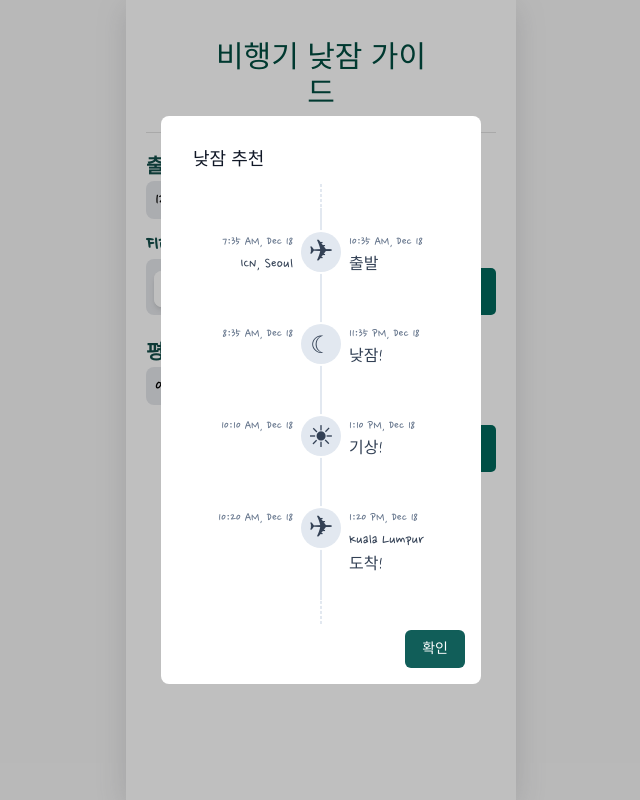
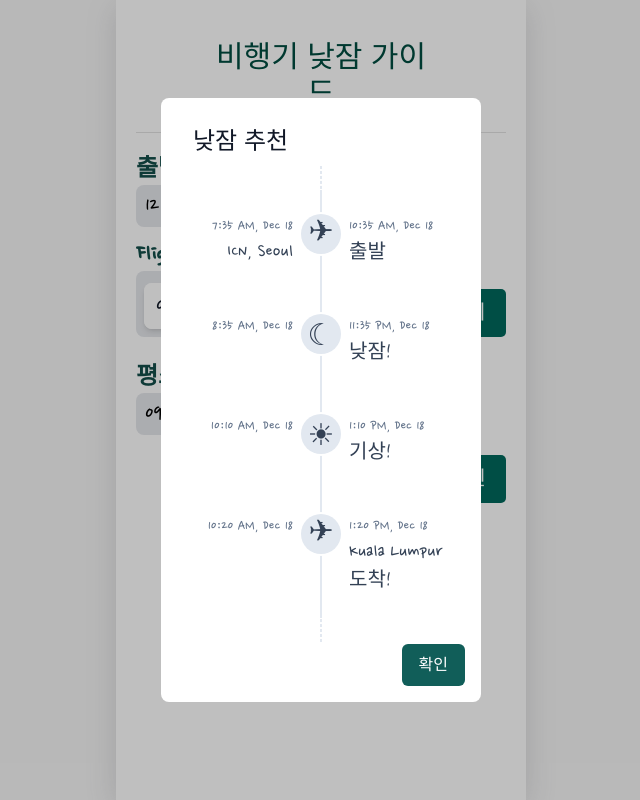
Before and after one commit to iyk2h/jubilant-goggles, a Next.js app: page / in a window 1280 px wide. Both pictures are taken after a click on the button "확인". Shown: the whole page, without its empty margins (319-959 px from the left). Built offline with nearby package versions, Linux system fonts and the light colour scheme; a web font is replaced by a local one.

Commit message:
refactor: 폰트에 맞게 글자 크기 변경

```diff
--- a/app/components/FlightInfo.js
+++ b/app/components/FlightInfo.js
@@ -83,15 +83,15 @@ const FlightInfo = () => {
         <div>
           <div className="flex justify-between  mx-5">
             <div className="text-center">
-              <p className="text-5xl">{response.departureAirportCode}</p>
-              <p className="text-l">{response.departureCity}</p>
-              <p className="text-l mt-1">{response.departureTime}</p>
+              <p className="text-6xl">{response.departureAirportCode}</p>
+              <p className="text-xl">{response.departureCity}</p>
+              <p className="text-xl mt-1">{response.departureTime}</p>
             </div>
-            <p className="text-4xl"> ✈︎ </p>
+            <p className="text-5xl mt-2"> ✈︎ </p>
             <div className="text-center">
-              <p className="text-5xl"> {response.arrivalAirportCode}</p>
-              <p className="text-l">{response.arrivalCity}</p>
-              <p className="text-l mt-1">{response.arrivalTime}</p>
+              <p className="text-6xl"> {response.arrivalAirportCode}</p>
+              <p className="text-xl">{response.arrivalCity}</p>
+              <p className="text-xl mt-1">{response.arrivalTime}</p>
             </div>
           </div>
           <div className="flex justify-end mt-4">
@@ -106,10 +106,10 @@ const FlightInfo = () => {
         <div>
           <section>
             <div>
-              <h2 className="text-xl font-bold text-teal-900">출발 날짜</h2>
+              <h2 className="text-2xl font-bold text-teal-900">출발 날짜</h2>
               <div>
                 <input
-                  className="text-xl font-bol bg-gray-200 rounded-lg px-2 py-1 cursor-pointer"
+                  className="text-2xl font-bol bg-gray-200 rounded-lg px-2 py-1 cursor-pointer"
                   type="date"
                   value={departureDate}
                   onChange={(e) => setDepartureDate(e.target.value)}
@@ -120,7 +120,7 @@ const FlightInfo = () => {
 
           <section className="flex justify-between">
             <div>
-              <h2 className="text-xl font-bold text-teal-900 pt-2 mt-1">
+              <h2 className="text-2xl font-bold text-teal-900 pt-2 mt-1">
                 Flight Number
               </h2>
               <div className=" w-fit flex flex-wrap gap-2 bg-gray-200 rounded-lg p-2">
@@ -133,8 +133,8 @@ const FlightInfo = () => {
                     setSelected={setAirlineCode}
                   />
                 </div>
-                <div className="w-12 h-9 mt-1 relative cursor-default overflow-hidden rounded-lg bg-white text-left shadow-md focus:outline-none">
-                  <div className="outline-none border-none p-2 text-sm leading-5 text-gray-900 focus:ring-0">
+                <div className="w-12 h-fit mt-1 relative cursor-default overflow-hidden rounded-lg bg-white text-left shadow-md focus:outline-none">
+                  <div className="outline-none border-none p-2 text-2xl leading-5 text-gray-900 focus:ring-0">
                     <input
                       type="text"
                       value={flightNumber}
--- a/app/components/MyButton.js
+++ b/app/components/MyButton.js
@@ -8,7 +8,7 @@ export default function MyButton({ text, type, onClick }) {
   return (
     <div>
       <button
-        className={["MyButton", `MyButton_${btnType}`].join(" ")}
+        className={["MyButton", `MyButton_${btnType}`, "text-xl"].join(" ")}
         onClick={onClick}
       >
         {text} {/* Add this line to display the text inside the button */}
@@ -22,7 +22,6 @@ export default function MyButton({ text, type, onClick }) {
           padding-bottom: 10px;
           padding-left: 20px;
           padding-right: 20px;
-          font-size: 18px;
           white-space: nowrap;
         }
 
--- a/app/components/RecommendNap.js
+++ b/app/components/RecommendNap.js
@@ -49,7 +49,7 @@ const RecommendNap = () => {
                 <Dialog.Panel className="max-w-xl min-w-xl w-xl rounded-lg bg-white p-5">
                   <Dialog.Title
                     as="h3"
-                    className="text-lg m-3 font-medium leading-6 text-gray-900"
+                    className="text-2xl m-3 font-medium leading-6 text-gray-900"
                   >
                     낮잠 추천
                   </Dialog.Title>
@@ -61,46 +61,46 @@ const RecommendNap = () => {
                     >
                       <li role="article" className="flex gap-2">
                         <div className="flex flex-col w-28 text-right">
-                          <p className="text-sm text-slate-500">
+                          <p className="text-base text-slate-500">
                             7:35 AM, Dec 18
                           </p>
-                          <h4 className="text-base font-medium text-slate-700">
+                          <h4 className="text-xl font-medium text-slate-700">
                             ICN, Seoul
                           </h4>
                         </div>
                         <span className="flex items-center z-10 justify-center w-10 h-10 rounded-full bg-slate-200 text-slate-700 ring-2 ring-white ">
-                          <p className="text-3xl"> ✈︎ </p>
+                          <p className="text-3xl mb-1"> ✈︎ </p>
                         </span>
                         <div className="flex flex-col gap-0 w-28">
-                          <p className="text-sm text-slate-500">
+                          <p className="text-base text-slate-500">
                             10:35 AM, Dec 18
                           </p>
-                          <h4 className="text-base font-medium text-slate-700">
+                          <h4 className="text-xl font-medium text-slate-700">
                             출발
                           </h4>
                         </div>
                       </li>
                       <li role="article" className="flex gap-2">
                         <div className="flex flex-col w-28 text-right">
-                          <p className="text-sm text-slate-500">
+                          <p className="text-base text-slate-500">
                             8:35 AM, Dec 18
                           </p>
                         </div>
                         <span className="flex items-center z-10 justify-center w-10 h-10 rounded-full bg-slate-200 text-slate-700 ring-2 ring-white ">
-                          <p className="text-2xl mt-1"> ☾ </p>
+                          <p className="text-3xl mt-1"> ☾ </p>
                         </span>
                         <div className="flex flex-col gap-0 w-28">
-                          <p className="text-sm text-slate-500">
+                          <p className="text-base text-slate-500">
                             11:35 PM, Dec 18
                           </p>
-                          <h4 className="text-base font-medium text-slate-700">
+                          <h4 className="text-xl font-medium text-slate-700">
                             낮잠!
                           </h4>
                         </div>
                       </li>
                       <li role="article" className="flex gap-2">
                         <div className="flex flex-col w-28 text-right">
-                          <p className="text-sm text-slate-500">
+                          <p className="text-base text-slate-500">
                             10:10 AM, Dec 18
                           </p>
                         </div>
@@ -108,31 +108,31 @@ const RecommendNap = () => {
                           <p className="text-3xl mt-1"> ☀ </p>
                         </span>
                         <div className="flex flex-col gap-0 w-28">
-                          <p className="text-sm text-slate-500">
+                          <p className="text-base text-slate-500">
                             1:10 PM, Dec 18
                           </p>
-                          <h4 className="text-base font-medium text-slate-700">
+                          <h4 className="text-xl font-medium text-slate-700">
                             기상!
                           </h4>
                         </div>
                       </li>
                       <li role="article" className="flex gap-2">
                         <div className="flex flex-col w-28 text-right">
-                          <p className="text-sm text-slate-500">
+                          <p className="text-base text-slate-500">
                             10:20 AM, Dec 18
                           </p>
                         </div>
                         <span className="flex items-center z-10 justify-center w-10 h-10 rounded-full bg-slate-200 text-slate-700 ring-2 ring-white ">
-                          <p className="text-3xl"> ✈︎ </p>
+                          <p className="text-3xl mb-1"> ✈︎ </p>
                         </span>
                         <div className="flex flex-col gap-0 w-28">
-                          <p className="text-sm text-slate-500">
+                          <p className="text-base text-slate-500">
                             1:20 PM, Dec 18
                           </p>
-                          <h4 className="text-base font-medium text-slate-700">
+                          <h4 className="text-xl font-medium text-slate-700">
                             Kuala Lumpur
                           </h4>
-                          <h4 className="text-base font-medium text-slate-700">
+                          <h4 className="text-xl font-medium text-slate-700">
                             도착!
                           </h4>
                         </div>
@@ -176,7 +176,7 @@ const RecommendNap = () => {
                   <div className="m-4 p-1">
                     <button
                       type="button"
-                      className="absolute bottom-0 right-0 mr-4 my-4 rounded-md border border-transparent bg-teal-800 px-4 py-2 text-sm font-medium text-white hover:bg-teal-900 focus:outline-none focus-visible:ring-2 focus-visible:ring-blue-500 focus-visible:ring-offset-2"
+                      className="absolute bottom-0 right-0 mr-4 my-4 rounded-md border border-transparent bg-teal-800 px-4 py-2 text-base font-medium text-white hover:bg-teal-900 focus:outline-none focus-visible:ring-2 focus-visible:ring-blue-500 focus-visible:ring-offset-2"
                       onClick={closeModal}
                     >
                       확인
--- a/app/components/SelectorAirportCode.js
+++ b/app/components/SelectorAirportCode.js
@@ -30,7 +30,7 @@ function SelectorAirportCode({ data, selected, setSelected }) {
         <div className="relative mt-1 ">
           <div className="relative cursor-default overflow-hidden rounded-lg bg-white text-left shadow-md focus:outline-none focus-visible:ring-2 focus-visible:ring-white focus-visible:ring-opacity-75 focus-visible:ring-offset-2 focus-visible:ring-offset-teal-300 sm:text-sm">
             <Combobox.Input
-              className="outline-none border-none py-2 pl-3 pr-20 mr-2 text-sm leading-5 text-gray-900 focus:ring-0"
+              className="outline-none border-none py-2 pl-3 pr-20 mr-2 text-2xl leading-5 text-gray-900 focus:ring-0"
               displayValue={(person) => person.iata}
               onChange={(event) => {
                 let inputValue = event.target.value.trim(); // 앞뒤 공백 제거
--- a/app/components/SleepTimeForm.js
+++ b/app/components/SleepTimeForm.js
@@ -15,12 +15,12 @@ const SleepTimeForm = () => {
     <div>
       <section className="grid grid-cols-2 gap-5 items-center mt-4">
         <div>
-          <h2 className="text-xl font-bold text-teal-900 pt-2">
+          <h2 className="text-2xl font-bold text-teal-900 pt-2">
             평소 취침 시간
           </h2>
           <div className="input_box">
             <input
-              className="text-xl font-bol bg-gray-200 rounded-lg px-2 py-1 cursor-pointer"
+              className="text-2xl font-bol bg-gray-200 rounded-lg px-2 py-1 cursor-pointer"
               type="time"
               value={sleepTime}
               onChange={(e) => setSleepTime(e.target.value)}
@@ -30,12 +30,12 @@ const SleepTimeForm = () => {
         </div>
 
         <div>
-          <h2 className="text-xl font-bold text-teal-900 pt-2">
+          <h2 className="text-2xl font-bold text-teal-900 pt-2">
             평소 기상 시간
           </h2>
           <div className="input_box">
             <input
-              className="text-xl font-bol bg-gray-200 rounded-lg px-2 py-1 cursor-pointer"
+              className="text-2xl font-bol bg-gray-200 rounded-lg px-2 py-1 cursor-pointer"
               type="time"
               value={wakeUpTime}
               onChange={(e) => setWakeUpTime(e.target.value)}
--- a/app/page.js
+++ b/app/page.js
@@ -23,16 +23,16 @@ export default function Home() {
           box-shadow: rgba(100, 100, 111, 0.2) 0px 7px 29px 0px;
         }
 
-        @media (min-width: 400px) {
+        @media (min-width: 420px) {
           .container {
-            width: 390px;
-            min-width: 390px;
+            width: 410px;
+            min-width: 410px;
           }
         }
 
         @media (max-width: 400px) {
           .container {
-            width: 90vw;
+            width: 95vw;
           }
         }
       `}</style>
```
